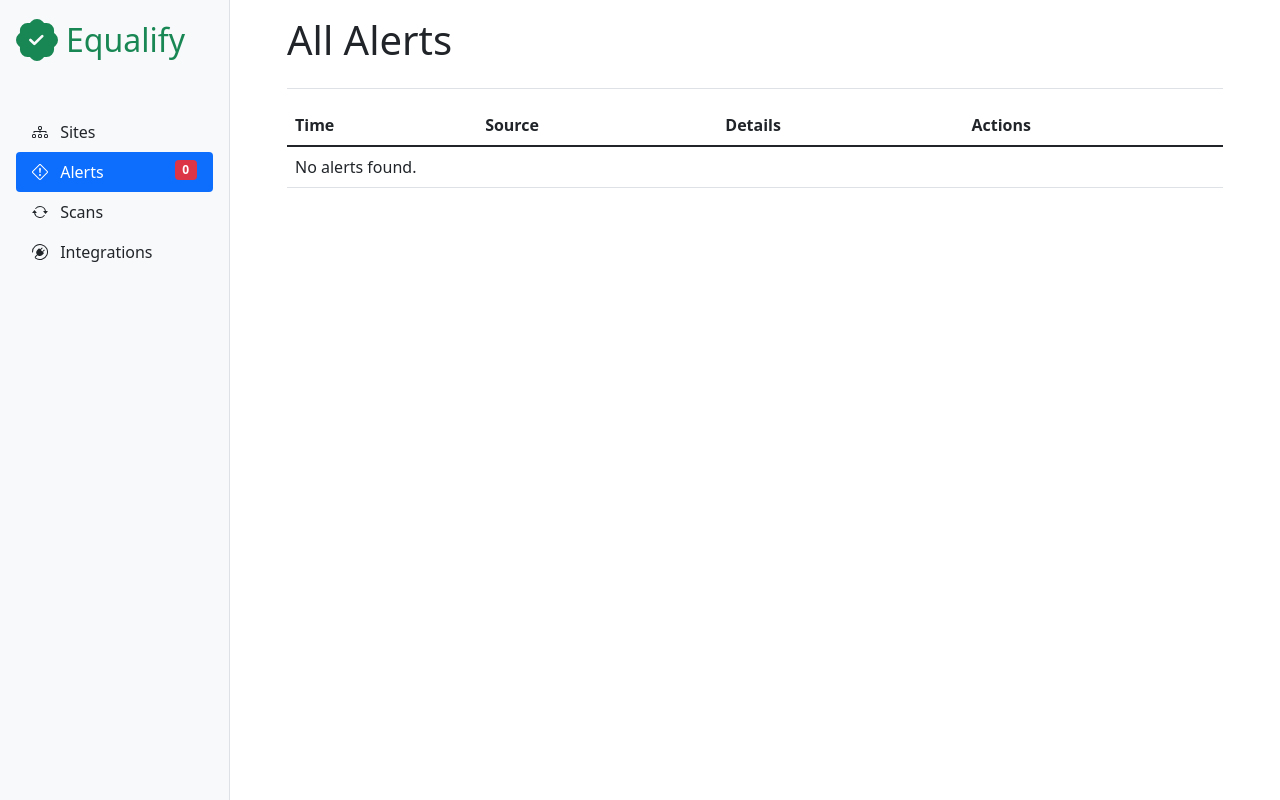
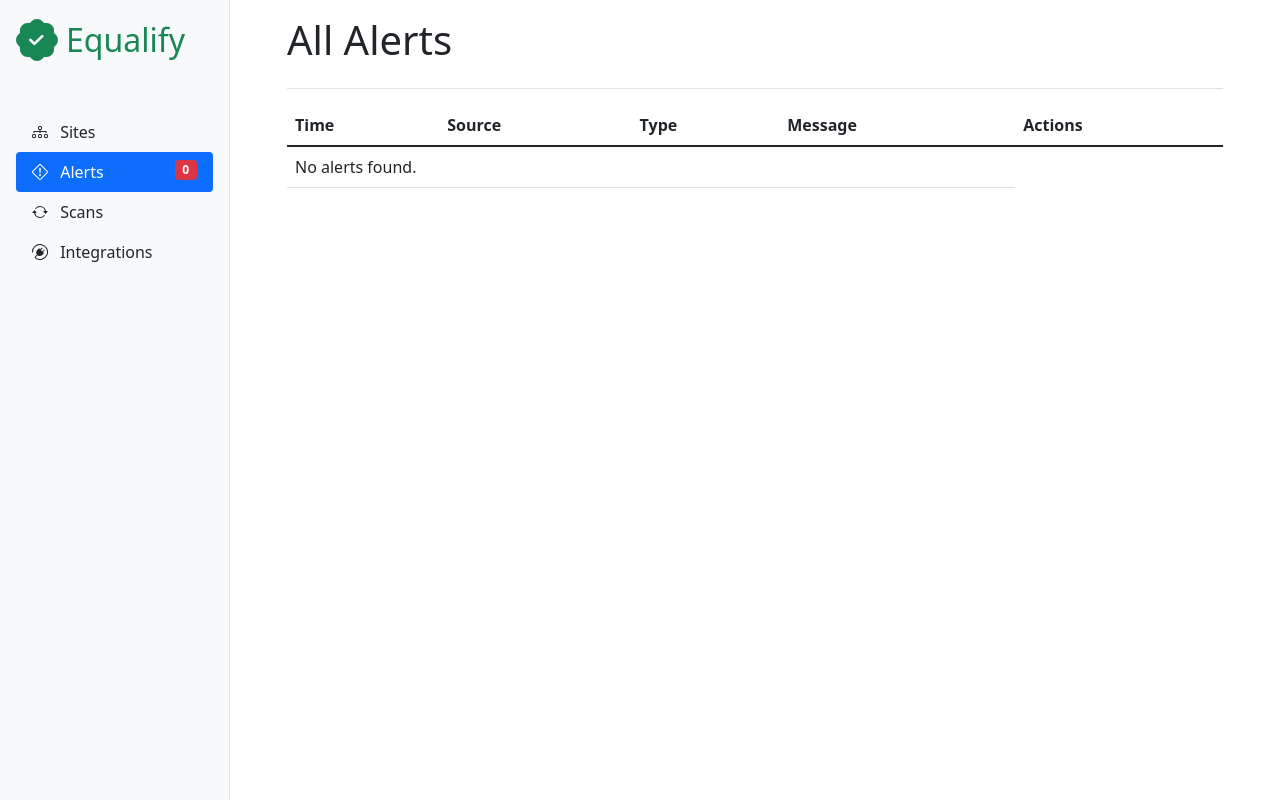
Before and after one commit to EqualifyEverything/equalify, a PHP site: page /index.php?view=alerts in a window 1280 px wide. Run offline with PHP 8.4, Linux system fonts and the light colour scheme; data that the repository does not hold is empty; a stand-in replaces the project's code that opens the database connection.

Commit message:
Add Meta to alerts, make `message` alert field instead of `details`, update little forrest alert.

```diff
--- a/models/db.php
+++ b/models/db.php
@@ -637,22 +637,28 @@ class DataAccess {
     /**
      * Add Page Alert
      */
-    public static function add_page_alert($page_id, $site, $integration_uri, $details){
+    public static function add_page_alert($page_id, $site, $integration_uri, $type, $message, $meta = []){
+
+        // Sanitize items.
+        $message = filter_var($message, FILTER_SANITIZE_STRING);
+        $meta = filter_var(serialize($meta), FILTER_SANITIZE_STRING);
 
         // SQL
-        $sql = "INSERT INTO `alerts` (`source`, `page_id`, `site`, `integration_uri`, `details`) VALUES";
-        $sql.= "('page',";
-        $sql.= "'".$page_id."',";
-        $sql.= "'".$site."',";
-        $sql.= "'".$integration_uri."',";
-        $sql.= "'".$details."')";
+        $sql = 'INSERT INTO `alerts` (`source`, `page_id`, `site`, `integration_uri`, `type`, `message`, `meta`) VALUES';
+        $sql.= '("page",';
+        $sql.= '"'.$page_id.'",';
+        $sql.= '"'.$site.'",';
+        $sql.= '"'.$integration_uri.'",';
+        $sql.= '"'.$type.'",';
+        $sql.= '"'.$message.'",';
+        $sql.= '"'.$meta.'")';
 
         // Query
         $result = self::connect()->query($sql);
 
         // Fallback
         if(!$result)
-            throw new Exception('Cannot insert integration alert for page "'.$page_id.'" with integration uri "'.$integration_uri.'" details "'.$details.'"');
+            throw new Exception('Cannot insert integration alert for "'.$page_id.'", "'.$site.'", "'.$integration_uri.'", "'.$type.'", "'.$message.'"');
 
         // Complete Query
         return $result;
@@ -662,19 +668,19 @@ class DataAccess {
     /**
      * Add Integration Alert
      */
-    public static function add_integration_alert($details){
+    public static function add_integration_alert($message){
 
         // SQL
-        $sql = "INSERT INTO `alerts` (`source`, `details`) VALUES";
+        $sql = "INSERT INTO `alerts` (`source`, `message`) VALUES";
         $sql.= "('integration',";
-        $sql.= "'".$details."')";
+        $sql.= "'".$message."')";
 
         // Query
         $result = self::connect()->query($sql);
 
         // Fallback
         if(!$result)
-            throw new Exception('Cannot insert alert "'.$details.'"');
+            throw new Exception('Cannot insert alert "'.$message.'"');
 
         // Complete Query
         return $result;
@@ -751,12 +757,13 @@ class DataAccess {
                 `id` int(11) unsigned NOT NULL AUTO_INCREMENT,
                 `time` timestamp NOT NULL DEFAULT CURRENT_TIMESTAMP ON UPDATE CURRENT_TIMESTAMP,
                 `source` varchar(200) NOT NULL,
-                `page_id` bigint(20) DEFAULT NULL,
-                `details` text,
-                `integration_uri` varchar(200) DEFAULT NULL,
-                `site` text,
+                `page_id` bigint(20) NOT NULL,
+                `message` text NOT NULL,
+                `integration_uri` varchar(200) NOT NULL,
+                `site` text NOT NULL,
+                `type` varchar(200) NOT NULL,
                 PRIMARY KEY (`id`)
-            ) ENGINE=InnoDB AUTO_INCREMENT=104 DEFAULT CHARSET=utf8mb4;';
+              ) ENGINE=InnoDB AUTO_INCREMENT=113 DEFAULT CHARSET=utf8mb4;';
 
         // Query
         $result = self::connect()->query($sql);
--- a/views/alerts.php
+++ b/views/alerts.php
@@ -6,7 +6,8 @@
             <tr>
                 <th scope="col">Time</th>
                 <th scope="col">Source</th>
-                <th scope="col">Details</th>
+                <th scope="col">Type</th>
+                <th scope="col">Message</th>
                 <th scope="col">Actions</th>
             </tr>
         </thead>
@@ -20,7 +21,8 @@
         <tr>
             <td><?php echo $alert->time;?></td>
             <td><?php echo ucwords($alert->source);?></td>
-            <td><?php echo $alert->details;?></td>
+            <td><?php echo ucwords($alert->type);?></td>
+            <td><?php echo $alert->message;?></td>
             <td style="min-width: 200px;">
                 <?php
                 // Integration alerts link to the integration.
--- a/views/site_details.php
+++ b/views/site_details.php
@@ -37,7 +37,7 @@ if(empty($page) == 1)
         <thead>
             <tr>
                 <th scope="col">Page</th>
-                <th scope="col">Details</th>
+                <th scope="col">Message</th>
                 <th scope="col">Actions</th>
             </tr>
         </thead>
@@ -50,7 +50,7 @@ if(empty($page) == 1)
 
         <tr>
             <td><?php echo DataAccess::get_page_url($alert->page_id);?></td>
-            <td><?php echo $alert->details;?></td>
+            <td><?php echo $alert->message;?></td>
             <td>
                 <a href="actions/delete_alert.php?id=<?php echo $alert->id;?>&site_details_redirect=<?php echo $id;?>" class="btn btn-outline-secondary btn-sm">
                     Dismiss
```
Also changed, not shown: integrations/little_forrest/functions.php (+68 -5 lines).
